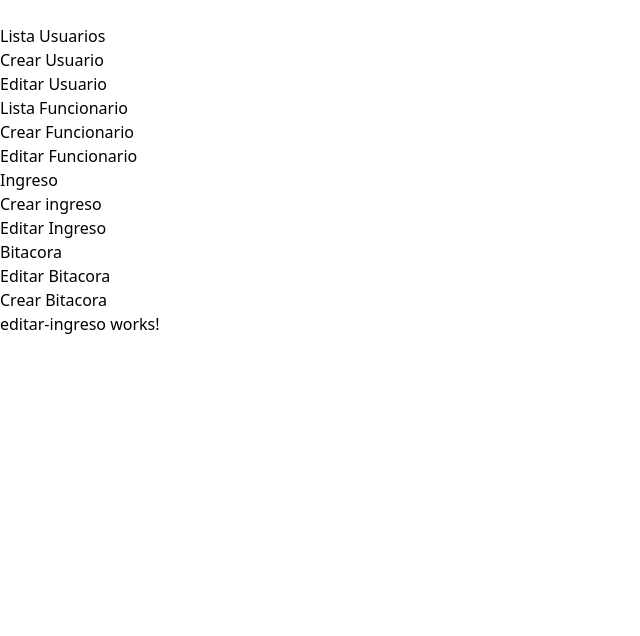
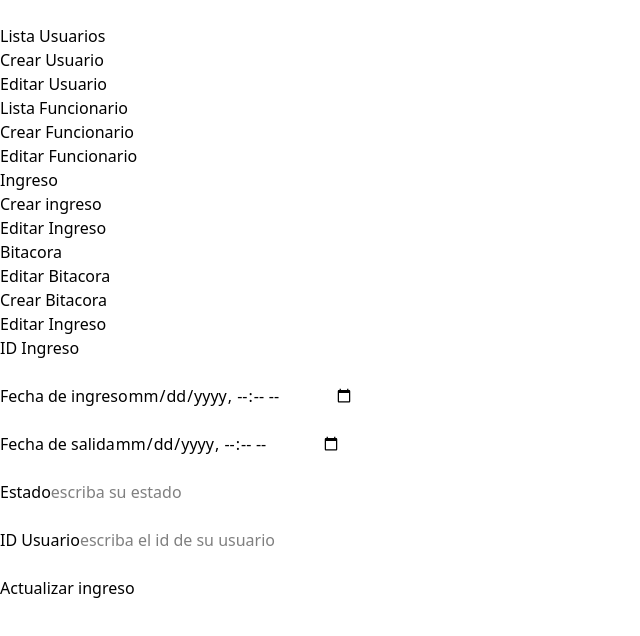
Before and after one commit to juniorsmith21/TareaAJJS, an Angular app: page /editar-ingreso in a window 1280 px wide. Shown: the top 636 px of the page, without its empty margins (0-640 px from the left). Built offline with nearby package versions, Linux system fonts and the light colour scheme.

Commit message:
ingreso completo

```diff
--- a/src/app/editar-ingreso/editar-ingreso.html
+++ b/src/app/editar-ingreso/editar-ingreso.html
@@ -1 +1,37 @@
-<p>editar-ingreso works!</p>
+<h2>Editar Ingreso</h2>
+
+<!-- ID del ingreso -->
+<label>ID Ingreso</label>
+<input type="number" [(ngModel)]="ingresoEditar.id_ingreso" name="id_ingreso" >
+
+<br><br>
+
+<!-- Fecha de ingreso -->
+<label>Fecha de ingreso</label>
+<input type="datetime-local" [(ngModel)]="ingresoEditar.fecha_ingreso" name="fecha_ingreso" placeholder="fecha de ingreso">
+
+<br><br>
+
+<!-- Fecha de salida -->
+<label>Fecha de salida</label>
+<input type="datetime-local" [(ngModel)]="ingresoEditar.fecha_salida" name="fecha_salida" placeholder="fecha de salida">
+
+<br><br>
+
+<!-- Estado -->
+<label>Estado</label>
+<input
+  type="text" [(ngModel)]="ingresoEditar.estado" name="estado" placeholder="escriba su estado">
+
+<br><br>
+
+<!-- ID Usuario -->
+<label>ID Usuario</label>
+<input type="text" [(ngModel)]="ingresoEditar.id_usuario" name="id_usuario" placeholder="escriba el id de su usuario">
+
+<br><br>
+
+<!-- Botón -->
+<button (click)="actualizarIngreso()">
+  Actualizar ingreso
+</button>
--- a/src/app/editar-ingreso/editar-ingreso.ts
+++ b/src/app/editar-ingreso/editar-ingreso.ts
@@ -1,11 +1,53 @@
 import { Component } from '@angular/core';
+import { HttpClient } from '@angular/common/http';
+import { CommonModule } from '@angular/common';
+import { FormsModule } from '@angular/forms';
 
 @Component({
   selector: 'app-editar-ingreso',
-  imports: [],
+  imports: [CommonModule, FormsModule],
   templateUrl: './editar-ingreso.html',
-  styleUrl: './editar-ingreso.css',
+  styleUrl: './editar-ingreso.css'
 })
 export class EditarIngreso {
 
+  ingresoEditar = {
+    id_ingreso: '',
+    fecha_ingreso: '',
+    fecha_salida: '',
+    estado: '',
+    id_usuario: ''
+  }
+
+  constructor(private http: HttpClient) {}
+
+  actualizarIngreso() {
+
+    this.http.patch(
+      "https://mcylhpmszpjvcohpzqgy.supabase.co/rest/v1/ingreso?id_ingreso=eq.1" + this.ingresoEditar.id_ingreso,
+      {
+        fecha_ingreso: this.ingresoEditar.fecha_ingreso,
+        fecha_salida: this.ingresoEditar.fecha_salida,
+        estado: this.ingresoEditar.estado,
+        id_usuario: this.ingresoEditar.id_usuario
+      },
+      {
+        headers: {
+          Authorization: "Bearer sb_publishable_qnp1xzi89N_0c2Yex-wbwQ_ddmCG28x",
+          apikey: "sb_publishable_qnp1xzi89N_0c2Yex-wbwQ_ddmCG28x",
+          "Content-Type": "application/json"
+        }
+      }
+    ).subscribe({
+      next: (respuesta) => {
+        alert("Ingreso actualizado"+ respuesta);
+      },
+      error: (error) => {
+        alert("Error al actualizar");
+        console.log(error);
+      }
+    });
+
+  }
+
 }
--- a/src/app/ingreso/ingreso.html
+++ b/src/app/ingreso/ingreso.html
@@ -1 +1,33 @@
-<p>ingreso works!</p>
+<h2>Lista de Ingresos</h2>
+
+<table border="1">
+
+<tr>
+  <th>Id</th>
+
+  <th style="width: 200px;">Fecha Ingreso</th>
+
+  <th style="width: 200px;">Fecha Salida</th>
+
+
+  <th style="width: 200px;">Estado</th>
+
+  <th style="width: 200px;">Usuario</th>
+
+</tr>
+
+<tr *ngFor = "let i of ingresos">
+
+  <td>{{i.id_ingreso}}</td>
+
+  <td>{{i.fecha_ingreso}}</td>
+
+  <td>{{i.fecha_salida}}</td>
+
+  <td>{{i.estado}}</td>
+
+  <td >{{i.id_usuario}}</td>
+
+</tr>
+
+</table>
--- a/src/app/ingreso/ingreso.ts
+++ b/src/app/ingreso/ingreso.ts
@@ -1,11 +1,41 @@
+import { CommonModule } from '@angular/common';
 import { Component } from '@angular/core';
+import { HttpClient } from '@angular/common/http';
+import { FormsModule } from '@angular/forms';
 
 @Component({
   selector: 'app-ingreso',
-  imports: [],
+  standalone: true,
+  imports: [CommonModule, FormsModule],
   templateUrl: './ingreso.html',
-  styleUrl: './ingreso.css',
+  styleUrl: './ingreso.css'
 })
 export class Ingreso {
 
+  ingresos:any[]=[];
+
+  constructor(private http:HttpClient){}
+
+  ngOnInit(){
+    this.obtenerIngresos();
+  }
+
+  obtenerIngresos(){
+
+    this.http.get<any[]>(
+      "https://srrpeanqjqfxtnuwhjez.supabase.co/rest/v1/ingreso?select=*",
+      {
+        headers:{
+          Authorization:"Bearer sb_publishable_qnp1xzi89N_0c2Yex-wbwQ_ddmCG28x",
+          apikey:"sb_publishable_qnp1xzi89N_0c2Yex-wbwQ_ddmCG28x"
+        }
+      }
+    ).subscribe({
+      next:(respuesta)=>{
+        this.ingresos=respuesta;
+      }
+    });
+
+  }
+
 }
```
Also changed, not shown: src/app/crear-ingreso/crear-ingreso.html (+5 -17 lines).
